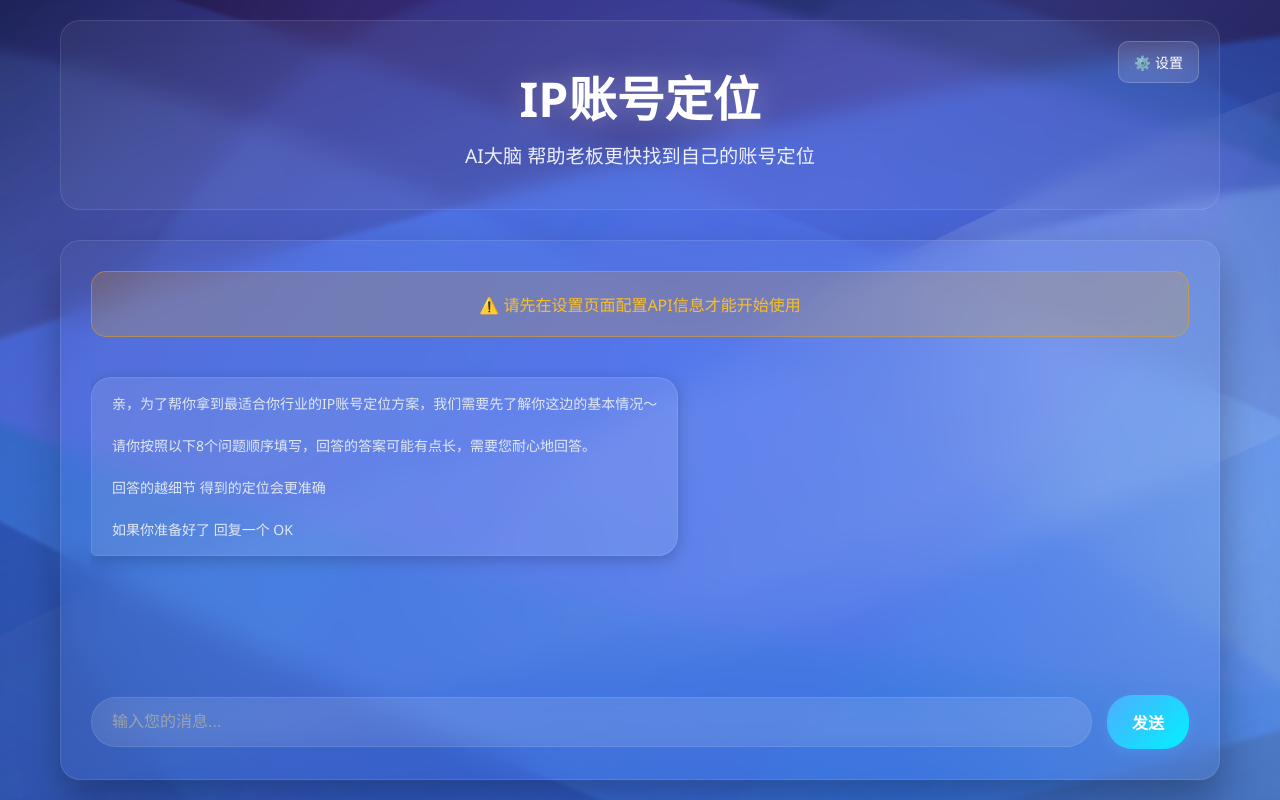
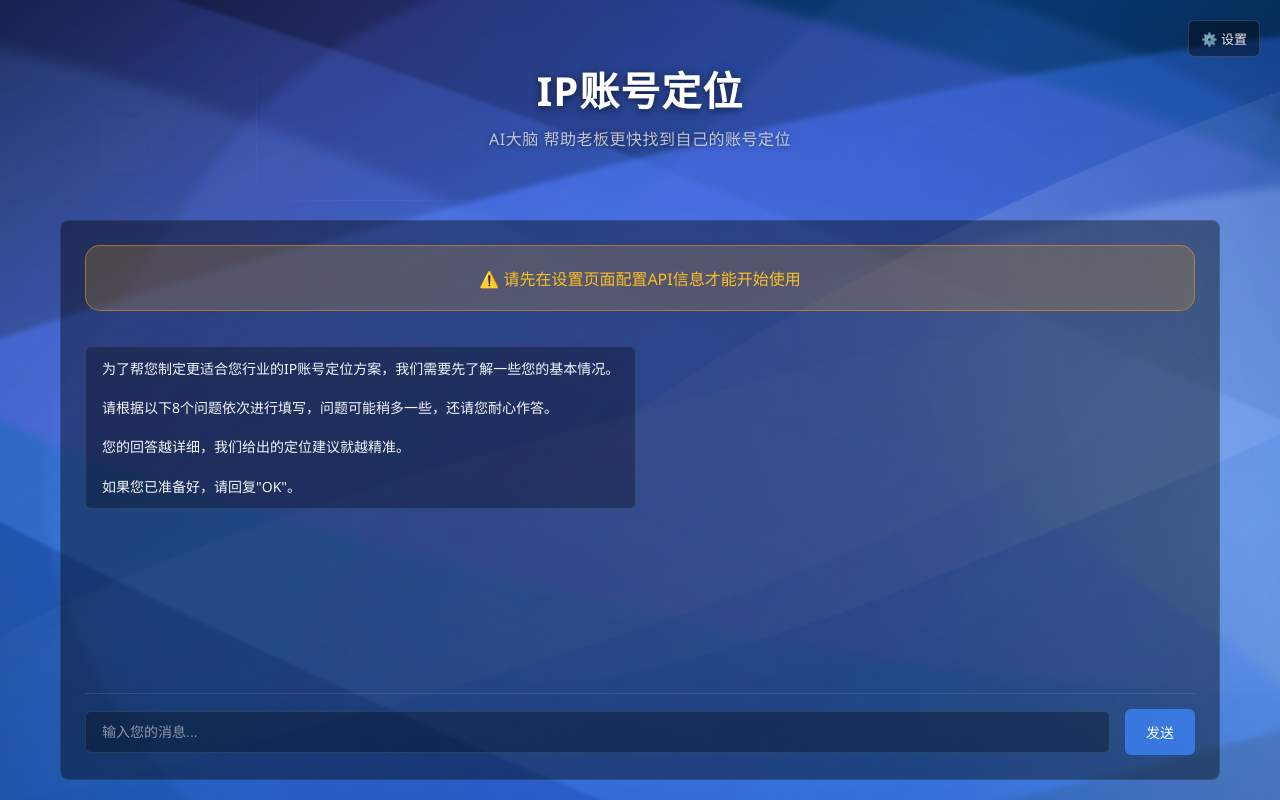
Before and after one commit to chong434/ip-, a plain HTML site: page index.html in a window 1280 px wide. Drawn offline with Linux system fonts and the light colour scheme.

Commit message:
Update index.html

```diff
--- a/index.html
+++ b/index.html
@@ -13,7 +13,7 @@
 
         body {
             font-family: 'Segoe UI', Tahoma, Geneva, Verdana, sans-serif;
-            background: linear-gradient(135deg, #0a0a23 0%, #1a1a4d 25%, #2d2d6b 50%, #1a1a4d 75%, #0a0a23 100%);
+            background: linear-gradient(135deg, #000814 0%, #001d3d 25%, #003566 50%, #001d3d 75%, #000814 100%);
             min-height: 100vh;
             color: white;
             overflow-x: hidden;
@@ -310,41 +310,42 @@
         .header {
             text-align: center;
             padding: 40px 0;
-            background: rgba(255, 255, 255, 0.05);
-            border-radius: 20px;
             margin-bottom: 30px;
-            backdrop-filter: blur(10px);
-            border: 1px solid rgba(255, 255, 255, 0.1);
             animation: slideDown 0.8s ease-out;
             position: relative;
         }
 
         .header h1 {
-            font-size: 3rem;
+            font-size: 2.5rem;
             color: white;
-            margin-bottom: 10px;
-            text-shadow: 0 0 30px rgba(255, 255, 255, 0.3);
+            margin-bottom: 8px;
+            font-weight: 700;
+            letter-spacing: 1px;
+            text-shadow: 0 2px 8px rgba(0, 0, 0, 0.6);
         }
 
         .header p {
-            font-size: 1.2rem;
-            color: white;
-            opacity: 0.9;
+            font-size: 1rem;
+            color: rgba(255, 255, 255, 0.7);
+            font-weight: 300;
+            letter-spacing: 0.5px;
+            text-shadow: 0 1px 4px rgba(0, 0, 0, 0.5);
         }
 
         .settings-btn {
-            position: absolute;
+            position: fixed;
             top: 20px;
             right: 20px;
-            padding: 10px 15px;
-            background: rgba(255, 255, 255, 0.1);
-            border: 1px solid rgba(255, 255, 255, 0.2);
-            border-radius: 10px;
-            color: white;
+            padding: 8px 12px;
+            background: rgba(0, 0, 0, 0.4);
+            border: 1px solid rgba(255, 255, 255, 0.15);
+            border-radius: 6px;
+            color: rgba(255, 255, 255, 0.9);
             cursor: pointer;
-            font-size: 14px;
-            transition: all 0.3s ease;
-            backdrop-filter: blur(10px);
+            font-size: 13px;
+            font-weight: 300;
+            transition: all 0.2s ease;
+            z-index: 1000;
         }
 
         .settings-btn:hover {
@@ -356,32 +357,28 @@
             flex: 1;
             display: flex;
             flex-direction: column;
-            background: rgba(255, 255, 255, 0.03);
-            border-radius: 20px;
-            padding: 30px;
-            backdrop-filter: blur(15px);
-            border: 1px solid rgba(255, 255, 255, 0.1);
-            box-shadow: 0 20px 40px rgba(0, 0, 0, 0.3);
+            background: rgba(0, 0, 0, 0.4);
+            border-radius: 8px;
+            padding: 24px;
+            border: 1px solid rgba(255, 255, 255, 0.08);
             animation: slideUp 0.8s ease-out;
         }
 
         .settings-container {
             flex: 1;
-            background: rgba(255, 255, 255, 0.03);
-            border-radius: 20px;
-            padding: 30px;
-            backdrop-filter: blur(15px);
-            border: 1px solid rgba(255, 255, 255, 0.1);
-            box-shadow: 0 20px 40px rgba(0, 0, 0, 0.3);
+            background: rgba(0, 0, 0, 0.4);
+            border-radius: 8px;
+            padding: 24px;
+            border: 1px solid rgba(255, 255, 255, 0.08);
             animation: slideUp 0.8s ease-out;
         }
 
         .api-config {
-            background: rgba(30, 58, 138, 0.2);
-            border-radius: 15px;
+            background: rgba(0, 0, 0, 0.3);
+            border-radius: 8px;
             padding: 20px;
-            margin-bottom: 30px;
-            border: 1px solid rgba(59, 130, 246, 0.3);
+            margin-bottom: 24px;
+            border: 1px solid rgba(59, 130, 246, 0.2);
         }
 
         .config-row {
@@ -400,25 +397,27 @@
 
         .config-row input {
             flex: 1;
-            padding: 12px 16px;
+            padding: 10px 12px;
             border: none;
-            border-radius: 10px;
-            background: rgba(255, 255, 255, 0.1);
+            border-radius: 6px;
+            background: rgba(0, 0, 0, 0.3);
             color: white;
             font-size: 14px;
-            transition: all 0.3s ease;
+            font-weight: 400;
+            transition: all 0.2s ease;
             min-width: 200px;
+            border: 1px solid rgba(255, 255, 255, 0.1);
         }
 
         .config-row input:focus {
             outline: none;
-            background: rgba(255, 255, 255, 0.15);
-            box-shadow: 0 0 20px rgba(59, 130, 246, 0.3);
-            transform: scale(1.02);
+            background: rgba(0, 0, 0, 0.4);
+            border-color: rgba(59, 130, 246, 0.4);
         }
 
         .config-row input::placeholder {
-            color: #9ca3af;
+            color: rgba(255, 255, 255, 0.4);
+            font-weight: 300;
         }
 
         .back-btn {
@@ -479,9 +478,9 @@
         .messages {
             flex: 1;
             overflow-y: auto;
-            padding: 20px 0;
+            padding: 15px 0;
             max-height: 400px;
-            margin-bottom: 20px;
+            margin-bottom: 0;
         }
 
         .message {
@@ -500,77 +499,79 @@
         .message-content {
             display: inline-block;
             max-width: 70%;
-            padding: 15px 20px;
-            border-radius: 20px;
+            padding: 12px 16px;
+            border-radius: 6px;
             font-size: 14px;
-            line-height: 1.5;
+            line-height: 1.4;
             word-wrap: break-word;
-            box-shadow: 0 4px 15px rgba(0, 0, 0, 0.2);
+            font-weight: 400;
         }
 
         .user .message-content {
-            background: linear-gradient(135deg, #667eea 0%, #764ba2 100%);
+            background: rgba(0, 0, 0, 0.2);
             color: white;
-            border-bottom-right-radius: 5px;
+            border: 1px solid rgba(59, 130, 246, 0.3);
         }
 
         .assistant .message-content {
-            background: rgba(255, 255, 255, 0.1);
-            color: #e2e8f0;
+            background: rgba(0, 0, 0, 0.3);
+            color: rgba(255, 255, 255, 0.95);
             border: 1px solid rgba(255, 255, 255, 0.1);
-            border-bottom-left-radius: 5px;
         }
 
         .input-container {
             display: flex;
             gap: 15px;
             align-items: center;
+            margin-top: 15px;
+            padding-top: 15px;
+            border-top: 1px solid rgba(255, 255, 255, 0.1);
         }
 
         .message-input {
             flex: 1;
-            padding: 15px 20px;
+            padding: 12px 16px;
             border: none;
-            border-radius: 25px;
-            background: rgba(255, 255, 255, 0.1);
+            border-radius: 6px;
+            background: rgba(0, 0, 0, 0.3);
             color: white;
-            font-size: 16px;
-            transition: all 0.3s ease;
-            backdrop-filter: blur(10px);
+            font-size: 14px;
+            font-weight: 400;
+            transition: all 0.2s ease;
             border: 1px solid rgba(255, 255, 255, 0.1);
         }
 
         .message-input:focus {
             outline: none;
-            background: rgba(255, 255, 255, 0.15);
-            box-shadow: 0 0 25px rgba(59, 130, 246, 0.4);
-            transform: scale(1.02);
+            background: rgba(0, 0, 0, 0.4);
+            border-color: rgba(59, 130, 246, 0.4);
         }
 
         .message-input::placeholder {
-            color: #9ca3af;
+            color: rgba(255, 255, 255, 0.5);
+            font-weight: 300;
         }
 
         .send-btn {
-            padding: 15px 25px;
+            padding: 12px 20px;
             border: none;
-            border-radius: 25px;
-            background: linear-gradient(135deg, #4facfe 0%, #00f2fe 100%);
+            border-radius: 6px;
+            background: rgba(59, 130, 246, 0.8);
             color: white;
-            font-size: 16px;
-            font-weight: 600;
+            font-size: 14px;
+            font-weight: 400;
             cursor: pointer;
-            transition: all 0.3s ease;
-            box-shadow: 0 4px 15px rgba(79, 172, 254, 0.3);
+            transition: all 0.2s ease;
+            border: 1px solid rgba(59, 130, 246, 0.3);
         }
 
         .send-btn:hover {
-            transform: translateY(-2px) scale(1.05);
-            box-shadow: 0 8px 25px rgba(79, 172, 254, 0.4);
+            background: rgba(59, 130, 246, 1);
+            transform: translateY(-1px);
         }
 
         .send-btn:disabled {
-            opacity: 0.6;
+            opacity: 0.5;
             cursor: not-allowed;
             transform: none;
         }
@@ -942,10 +943,10 @@
                 <div class="messages" id="messages">
                     <div class="message assistant">
                         <div class="message-content">
-                            亲，为了帮你拿到最适合你行业的IP账号定位方案，我们需要先了解你这边的基本情况～<br><br>
-                            请你按照以下8个问题顺序填写，回答的答案可能有点长，需要您耐心地回答。<br><br>
-                            回答的越细节 得到的定位会更准确<br><br>
-                            如果你准备好了 回复一个 OK
+                            为了帮您制定更适合您行业的IP账号定位方案，我们需要先了解一些您的基本情况。<br><br>
+                            请根据以下8个问题依次进行填写，问题可能稍多一些，还请您耐心作答。<br><br>
+                            您的回答越详细，我们给出的定位建议就越精准。<br><br>
+                            如果您已准备好，请回复"OK"。
                         </div>
                     </div>
                 </div>
@@ -1325,13 +1326,13 @@
             currentQuestionIndex = 0;
 
             // 重新添加初始消息
-            addMessage('assistant', `亲，为了帮你拿到最适合你行业的IP账号定位方案，我们需要先了解你这边的基本情况～
+            addMessage('assistant', `为了帮您制定更适合您行业的IP账号定位方案，我们需要先了解一些您的基本情况。
 
-请你按照以下8个问题顺序填写，回答的答案可能有点长，需要您耐心地回答。
+请根据以下8个问题依次进行填写，问题可能稍多一些，还请您耐心作答。
 
-回答的越细节 得到的定位会更准确
+您的回答越详细，我们给出的定位建议就越精准。
 
-如果你准备好了 回复一个 OK`);
+如果您已准备好，请回复"OK"。`);
         }
 
         // 键盘快捷键
```
